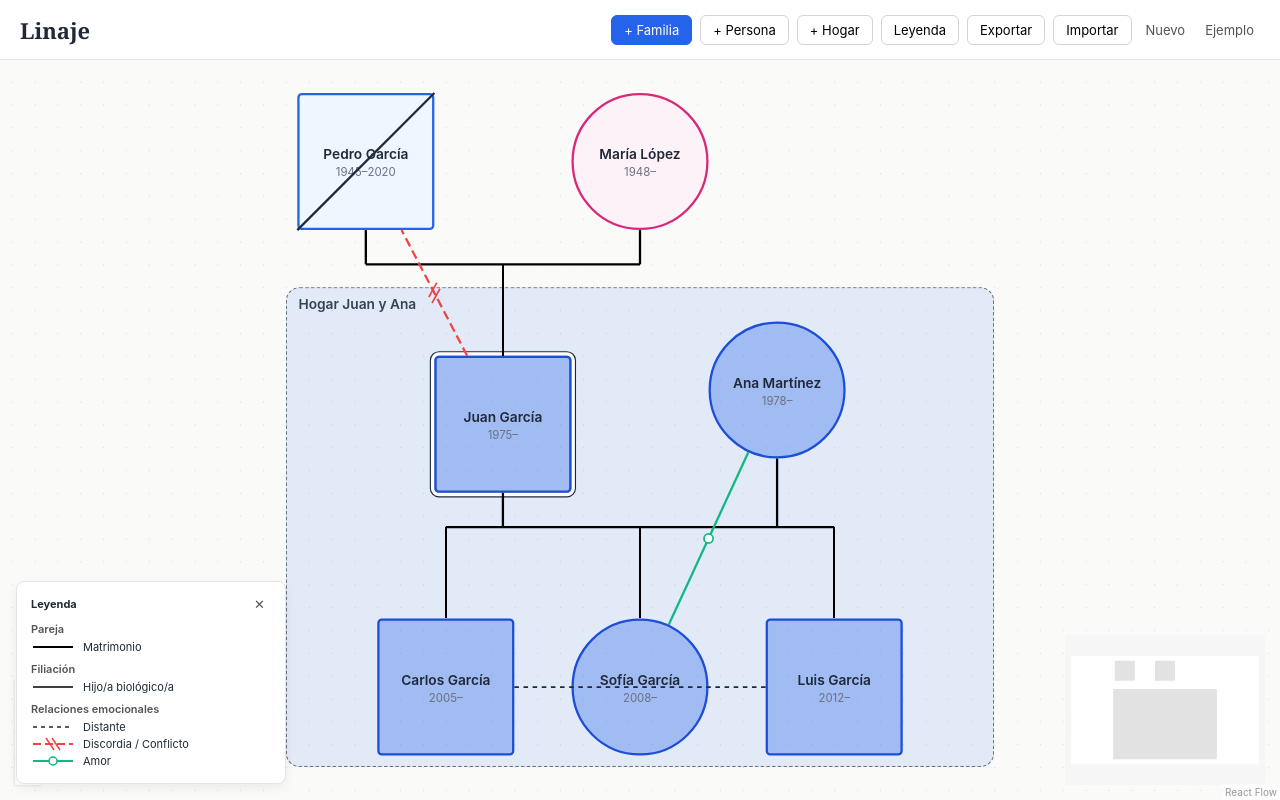
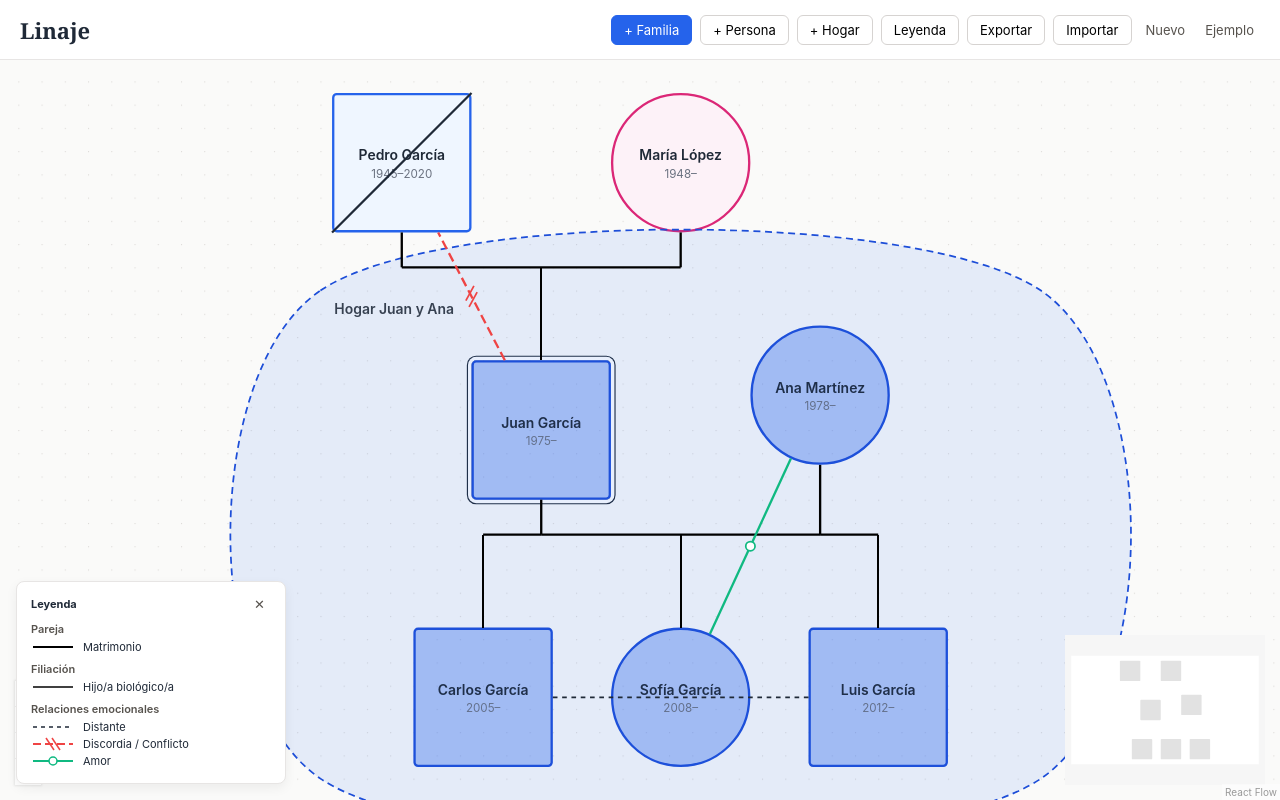
Before and after one commit to psjesusluis-coder/applinajez, a React (Vite) app in the folder Linaje/: page / in a window 1280 px wide. Built offline with nearby package versions, Linux system fonts and the light colour scheme.

Commit message:
Update print statement from 'Hello' to 'Goodbye'

```diff
--- a/Linaje/src/App.jsx
+++ b/Linaje/src/App.jsx
@@ -3,7 +3,7 @@ import {
 } from 'react';
 import {
   ReactFlow, Background, Controls, MiniMap, BackgroundVariant, ViewportPortal,
-  applyNodeChanges, NodeResizer,
+  applyNodeChanges, useReactFlow,
 } from '@xyflow/react';
 import '@xyflow/react/dist/style.css';
 import { PAREJA, FILIACION, EMOCION, GROUPS, ALL, LEGACY } from './relations.js';
@@ -11,13 +11,13 @@ import { PAREJA, FILIACION, EMOCION, GROUPS, ALL, LEGACY } from './relations.js'
 const STORAGE_KEY = 'linaje-genograma-v6';
 const NODE = 120;
 const HALF = 60;
-const PAIR_DROP = 30;   // bajada desde la base de cada persona hasta la línea de los padres
-const GEN_GAP = 230;    // distancia vertical entre generaciones
-const PAIR_GAP = 190;   // distancia horizontal de centro a centro en pareja
-const SIB_GAP = 170;    // distancia horizontal de centro a centro entre hijos
+const PAIR_DROP = 30;
+const GEN_GAP = 230;
+const PAIR_GAP = 190;
+const SIB_GAP = 170;
 const LINE = { color: '#000000', width: 2 };
+const HALO = 90;   // separación entre los miembros y el contorno del hogar
 
-// Fondo del cuadro del hogar, y sombreado de cada miembro
 const HOUSEHOLD_COLORS = {
   azul: { box: 'rgba(37, 99, 235, 0.10)', shade: 'rgba(37, 99, 235, 0.35)', border: '#1d4ed8' },
   verde: { box: 'rgba(16, 185, 129, 0.12)', shade: 'rgba(16, 185, 129, 0.40)', border: '#047857' },
@@ -25,7 +25,7 @@ const HOUSEHOLD_COLORS = {
   gris: { box: 'rgba(107, 114, 128, 0.12)', shade: 'rgba(107, 114, 128, 0.40)', border: '#374151' },
 };
 
-const Ctx = createContext({ act: () => {}, resizeHousehold: () => {}, shade: {} });
+const Ctx = createContext({ act: () => {}, shade: {}, editPoints: () => {} });
 
 const snap = (v) => Math.round(v);
 
@@ -37,6 +37,100 @@ const find = (list, id) => list.find((n) => n.id === id);
 const byIdMap = (nodes) => Object.fromEntries(nodes.map((n) => [n.id, n]));
 const opposite = (gender) => (gender === 'F' ? 'M' : 'F');
 const pairKey = (a, b) => [a, b].sort().join('|');
+
+/* ---------- Geometría del hogar ---------- */
+
+const rectPoints = (x, y, w, h) => [
+  { x, y },
+  { x: x + w, y },
+  { x: x + w, y: y + h },
+  { x, y: y + h },
+];
+
+// Curva suave que pasa por todos los puntos (Catmull-Rom cerrada)
+function smoothPath(pts) {
+  const n = pts.length;
+  if (n < 3) return '';
+  let d = `M ${pts[0].x} ${pts[0].y}`;
+  for (let i = 0; i < n; i++) {
+    const p0 = pts[(i - 1 + n) % n];
+    const p1 = pts[i];
+    const p2 = pts[(i + 1) % n];
+    const p3 = pts[(i + 2) % n];
+    const c1x = p1.x + (p2.x - p0.x) / 6;
+    const c1y = p1.y + (p2.y - p0.y) / 6;
+    const c2x = p2.x - (p3.x - p1.x) / 6;
+    const c2y = p2.y - (p3.y - p1.y) / 6;
+    d += ` C ${c1x} ${c1y} ${c2x} ${c2y} ${p2.x} ${p2.y}`;
+  }
+  return `${d} Z`;
+}
+
+function centroid(pts) {
+  return {
+    x: pts.reduce((s, p) => s + p.x, 0) / pts.length,
+    y: pts.reduce((s, p) => s + p.y, 0) / pts.length,
+  };
+}
+
+function topLeft(pts) {
+  return {
+    minX: Math.min(...pts.map((p) => p.x)),
+    minY: Math.min(...pts.map((p) => p.y)),
+  };
+}
+
+// Casco convexo (cadena monótona)
+function convexHull(points) {
+  const p = [...points].sort((a, b) => a.x - b.x || a.y - b.y);
+  if (p.length < 3) return p;
+  const cross = (o, a, b) => (a.x - o.x) * (b.y - o.y) - (a.y - o.y) * (b.x - o.x);
+  const lower = [];
+  for (const q of p) {
+    while (lower.length >= 2 && cross(lower[lower.length - 2], lower[lower.length - 1], q) <= 0) lower.pop();
+    lower.push(q);
+  }
+  const upper = [];
+  for (let i = p.length - 1; i >= 0; i--) {
+    const q = p[i];
+    while (upper.length >= 2 && cross(upper[upper.length - 2], upper[upper.length - 1], q) <= 0) upper.pop();
+    upper.push(q);
+  }
+  upper.pop();
+  lower.pop();
+  return lower.concat(upper);
+}
+
+// Contorno que envuelve a los miembros: círculos alrededor de cada centro y su casco
+function fitPoints(household, nodes) {
+  const members = household.members.map((id) => find(nodes, id)).filter(Boolean);
+  if (!members.length) return household.points;
+  const samples = [];
+  for (const m of members) {
+    const cx = snap(m.position.x) + HALF;
+    const cy = snap(m.position.y) + HALF;
+    for (let k = 0; k < 12; k++) {
+      const a = (2 * Math.PI * k) / 12;
+      samples.push({ x: snap(cx + HALO * Math.cos(a)), y: snap(cy + HALO * Math.sin(a)) });
+    }
+  }
+  const hull = convexHull(samples);
+  return hull.length >= 3 ? hull : household.points;
+}
+
+// Punto dentro de un polígono (regla del rayo)
+function pointInPoly(x, y, poly) {
+  let inside = false;
+  for (let i = 0, j = poly.length - 1; i < poly.length; j = i++) {
+    const xi = poly[i].x;
+    const yi = poly[i].y;
+    const xj = poly[j].x;
+    const yj = poly[j].y;
+    const hit = yi > y !== yj > y && x < ((xj - xi) * (y - yi)) / (yj - yi) + xi;
+    if (hit) inside = !inside;
+  }
+  return inside;
+}
 
 /* ---------- Modelo ---------- */
 
@@ -76,7 +170,6 @@ function spouseSlot(nodes, p, newGender) {
 }
 
 // Centra a los hijos de cada familia bajo el punto medio de sus padres.
-// Con onlyId, solo recalcula las familias donde esa persona es padre, madre o hijo.
 function relayoutOnce(g, onlyId) {
   const byId = byIdMap(g.nodes);
   const families = {};
@@ -133,16 +226,13 @@ function addSpouse(g, personId, newId) {
   return withLink(next, mkLink('pareja', personId, newId, 'matrimonio'));
 }
 
-// + Familia: crea una pareja nueva (hombre a la izquierda, mujer a la derecha)
-function addFamily(g) {
-  const y = 150;
-  const x = freeXDir(g.nodes, 300, y, 1);
-  const manId = uid();
-  const womanId = uid();
-  let next = withNode(g, personNode(manId, x, y, { name: 'Nuevo padre', gender: 'M' }));
-  next = withNode(next, personNode(womanId, x + PAIR_GAP, y, { name: 'Nueva madre', gender: 'F' }));
+// + Familia: un hombre y una mujer unidos por matrimonio
+function addFamily(g, manId, womanId) {
+  const x = freeXDir(g.nodes, 300, 150, 1);
+  let next = withNode(g, personNode(manId, x, 150, { name: 'Nuevo padre', gender: 'M' }));
+  next = withNode(next, personNode(womanId, x + PAIR_GAP, 150, { name: 'Nueva madre', gender: 'F' }));
   next = withLink(next, mkLink('pareja', manId, womanId, 'matrimonio'));
-  return { graph: next, selectedId: manId };
+  return relayoutAll(next);
 }
 
 function addParent(g, childId, newId) {
@@ -230,13 +320,10 @@ const SAMPLE = {
   households: [
     {
       id: 'hogar1',
-      x: 90,
-      y: 170,
-      width: 620,
-      height: 420,
       label: 'Hogar Juan y Ana',
       color: 'azul',
       members: ['padre', 'madre', 'hijo1', 'hija1', 'hijo2'],
+      points: rectPoints(90, 170, 620, 420),
     },
   ],
 };
@@ -266,16 +353,22 @@ function normalize(data) {
   const links = raw
     .filter((l) => types.includes(l.type) && ids.has(l.a) && ids.has(l.b) && ALL[l.kind])
     .map((l) => ({ id: uid(), ...l }));
-  const households = (Array.isArray(data.households) ? data.households : []).map((h) => ({
-    id: String(h.id ?? uid()),
-    x: snap(h.x ?? 0),
-    y: snap(h.y ?? 0),
-    width: snap(h.width ?? 340),
-    height: snap(h.height ?? 260),
-    label: h.label ?? 'Hogar',
-    color: HOUSEHOLD_COLORS[h.color] ? h.color : 'azul',
-    members: (h.members ?? []).map(String).filter((id) => ids.has(id)),
-  }));
+
+  // Hogares: si son de la versión anterior (rectángulo), se convierten en forma de cuatro esquinas
+  const households = (Array.isArray(data.households) ? data.households : []).map((h) => {
+    const points =
+      Array.isArray(h.points) && h.points.length >= 3
+        ? h.points.map((p) => ({ x: snap(p.x), y: snap(p.y) }))
+        : rectPoints(snap(h.x ?? 60), snap(h.y ?? 60), snap(h.width ?? 340), snap(h.height ?? 260));
+    return {
+      id: String(h.id ?? uid()),
+      label: h.label ?? 'Hogar',
+      color: HOUSEHOLD_COLORS[h.color] ? h.color : 'azul',
+      members: (h.members ?? []).map(String).filter((id) => ids.has(id)),
+      points,
+    };
+  });
+
   return relayoutAll({ nodes, links, households });
 }
 
@@ -285,13 +378,10 @@ function serialize(g) {
     links: g.links.map((l) => ({ id: l.id, type: l.type, a: l.a, b: l.b, kind: l.kind })),
     households: g.households.map((h) => ({
       id: h.id,
-      x: h.x,
-      y: h.y,
-      width: h.width,
-      height: h.height,
       label: h.label,
       color: h.color,
       members: h.members,
+      points: h.points,
     })),
   };
 }
@@ -306,7 +396,7 @@ function loadInitial() {
   return normalize(SAMPLE);
 }
 
-/* ---------- Nodos ---------- */
+/* ---------- Nodo de persona ---------- */
 
 function PersonNode({ id, data, selected }) {
   const { act, shade } = useContext(Ctx);
@@ -316,7 +406,6 @@ function PersonNode({ id, data, selected }) {
     data.gender === 'F' ? 'person--f' : 'person--m',
     selected && 'is-selected',
     data.index && 'is-index',
-    s && 'is-member',
   ]
     .filter(Boolean)
     .join(' ');
@@ -327,10 +416,7 @@ function PersonNode({ id, data, selected }) {
   };
 
   return (
-    <div
-      className={cls}
-      style={s ? { background: s.shade, borderColor: s.border } : undefined}
-    >
+    <div className={cls} style={s ? { background: s.shade, borderColor: s.border } : undefined}>
       {data.deceased && (
         <svg className="dead-line" viewBox="0 0 120 120" aria-hidden="true">
           <line x1="0" y1="120" x2="120" y2="0" stroke="#1f2937" strokeWidth="2" />
@@ -351,54 +437,195 @@ function PersonNode({ id, data, selected }) {
   );
 }
 
-// Cuadro del hogar. Sus cuadros de control son grandes para tocar en el celular.
-function HouseholdNode({ id, data, selected }) {
-  const { resizeHousehold } = useContext(Ctx);
-  const colors = HOUSEHOLD_COLORS[data.color] ?? HOUSEHOLD_COLORS.azul;
+const nodeTypes = { person: PersonNode };
+
+/* ---------- Asas del hogar: se arrastran con el dedo ---------- */
+
+// Adjunta un listener nativo en fase de objetivo, para que el arrastre
+// no active el paneo del lienzo por debajo.
+function useNativeDown(ref, handler) {
+  useEffect(() => {
+    const el = ref.current;
+    if (!el) return undefined;
+    const fn = (e) => {
+      e.stopPropagation();
+      e.preventDefault();
+      handler(e);
+    };
+    el.addEventListener('pointerdown', fn);
+    return () => el.removeEventListener('pointerdown', fn);
+  }, [ref, handler]);
+}
+
+function Grip({ kind, x, y, onDown }) {
+  const ref = useRef(null);
+  useNativeDown(ref, onDown);
+  const style = { pointerEvents: 'auto', touchAction: 'none' };
+
+  if (kind === 'square') {
+    return (
+      <rect
+        ref={ref}
+        x={x - 10}
+        y={y - 10}
+        width={20}
+        height={20}
+        rx={4}
+        fill="#ffffff"
+        stroke="#374151"
+        strokeWidth={2}
+        style={{ ...style, cursor: 'move' }}
+      />
+    );
+  }
+  if (kind === 'mid') {
+    return (
+      <circle
+        ref={ref}
+        cx={x}
+        cy={y}
+        r={8}
+        fill="#2563eb"
+        stroke="#ffffff"
+        strokeWidth={2}
+        style={{ ...style, cursor: 'copy' }}
+      />
+    );
+  }
   return (
-    <div
-      style={{
-        width: '100%',
-        height: '100%',
-        boxSizing: 'border-box',
-        background: colors.box,
-        border: '1.5px dashed #6b7280',
-        borderRadius: 12,
-        position: 'relative',
-      }}
-    >
-      <NodeResizer
-        isVisible={selected}
-        minWidth={160}
-        minHeight={120}
-        onResize={(_, p) => resizeHousehold(id, p)}
-        lineStyle={{ borderColor: '#6b7280', borderWidth: 2 }}
-        handleStyle={{
-          width: 22,
-          height: 22,
-          borderRadius: 4,
-          background: '#ffffff',
-          border: '2px solid #374151',
-        }}
-      />
-      <div
-        style={{
-          position: 'absolute',
-          top: 6,
-          left: 10,
-          fontSize: 12,
-          fontWeight: 600,
-          color: '#374151',
-          pointerEvents: 'none',
-        }}
-      >
-        {data.label || 'Hogar'}
-      </div>
-    </div>
+    <circle
+      ref={ref}
+      cx={x}
+      cy={y}
+      r={12}
+      fill="#374151"
+      stroke="#ffffff"
+      strokeWidth={2}
+      style={{ ...style, cursor: 'move' }}
+    />
   );
 }
 
-const nodeTypes = { person: PersonNode, household: HouseholdNode };
+/* ---------- Capa de hogares: formas libres ---------- */
+
+function HouseholdLayer({ households, selectedId, onSelect, marking }) {
+  const { screenToFlowPosition } = useReactFlow();
+  const { editPoints } = useContext(Ctx);
+
+  // mode: { type: 'vertex', idx } | { type: 'mid', idx } | { type: 'move' }
+  function beginDrag(e, hid, mode) {
+    const h = find(households, hid);
+    if (!h) return;
+    const start = screenToFlowPosition({ x: e.clientX, y: e.clientY });
+    const orig = h.points;
+    let idx = mode.idx;
+
+    if (mode.type === 'mid') {
+      const n = orig.length;
+      const a = orig[mode.idx];
+      const b = orig[(mode.idx + 1) % n];
+      const m = { x: snap((a.x + b.x) / 2), y: snap((a.y + b.y) / 2) };
+      editPoints(hid, (pts) => [...pts.slice(0, mode.idx + 1), m, ...pts.slice(mode.idx + 1)]);
+      idx = mode.idx + 1;
+    }
+
+    const move = (ev) => {
+      const p = screenToFlowPosition({ x: ev.clientX, y: ev.clientY });
+      if (mode.type === 'move') {
+        const dx = p.x - start.x;
+        const dy = p.y - start.y;
+        editPoints(hid, () => orig.map((q) => ({ x: snap(q.x + dx), y: snap(q.y + dy) })));
+      } else {
+        editPoints(hid, (pts) =>
+          pts.map((q, i) => (i === idx ? { x: snap(p.x), y: snap(p.y) } : q))
+        );
+      }
+    };
+    const up = () => {
+      window.removeEventListener('pointermove', move);
+      window.removeEventListener('pointerup', up);
+    };
+    window.addEventListener('pointermove', move);
+    window.addEventListener('pointerup', up);
+  }
+
+  return (
+    <svg className="drawings">
+      {households.map((h) => {
+        const pts = h.points;
+        const d = smoothPath(pts);
+        const c = HOUSEHOLD_COLORS[h.color] ?? HOUSEHOLD_COLORS.azul;
+        const sel = h.id === selectedId;
+        const tl = topLeft(pts);
+        const cen = centroid(pts);
+        return (
+          <g key={h.id}>
+            <path
+              d={d}
+              fill={c.box}
+              stroke={c.border}
+              strokeWidth={sel ? 2.5 : 1.5}
+              strokeDasharray={sel ? undefined : '6 4'}
+              style={{ pointerEvents: 'none' }}
+            />
+            <path
+              d={d}
+              fill="none"
+              stroke="transparent"
+              strokeWidth={24}
+              style={{ pointerEvents: 'stroke', cursor: 'pointer' }}
+              onClick={() => {
+                if (!marking) onSelect(h.id);
+              }}
+            />
+            <text
+              x={tl.minX + 12}
+              y={tl.minY + 20}
+              fontSize={12}
+              fontWeight={600}
+              fill="#374151"
+              style={{ pointerEvents: 'none' }}
+            >
+              {h.label}
+            </text>
+
+            {sel && !marking && (
+              <>
+                {pts.map((p, i) => {
+                  const q = pts[(i + 1) % pts.length];
+                  return (
+                    <Grip
+                      key={`m${i}`}
+                      kind="mid"
+                      x={(p.x + q.x) / 2}
+                      y={(p.y + q.y) / 2}
+                      onDown={(e) => beginDrag(e, h.id, { type: 'mid', idx: i })}
+                    />
+                  );
+                })}
+                {pts.map((p, i) => (
+                  <Grip
+                    key={`v${i}`}
+                    kind="square"
+                    x={p.x}
+                    y={p.y}
+                    onDown={(e) => beginDrag(e, h.id, { type: 'vertex', idx: i })}
+                  />
+                ))}
+                <Grip
+                  kind="move"
+                  x={cen.x}
+                  y={cen.y}
+                  onDown={(e) => beginDrag(e, h.id, { type: 'move' })}
+                />
+              </>
+            )}
+          </g>
+        );
+      })}
+    </svg>
+  );
+}
 
 /* ---------- Trazos ---------- */
 
@@ -870,7 +1097,8 @@ function Editor({
 }
 
 function HouseholdEditor({
-  household, graph, onChange, onMark, onRemoveMember, onAddMember, onDelete, onClose,
+  household, graph, onChange, onMark, onFit, onRemoveCorner,
+  onCapture, onRemoveMember, onAddMember, onDelete, onClose,
 }) {
   const byId = byIdMap(graph.nodes);
   const members = household.members.map((id) => byId[id]).filter(Boolean);
@@ -900,12 +1128,14 @@ function HouseholdEditor({
       </label>
 
       <p className="hint">
-        Arrastra el cuadro para moverlo, o toca sus cuadros de las esquinas y lados para cambiar su tamaño.
+        Mueve las esquinas cuadradas para moldear la forma. Los puntos azules entre esquinas agregan una esquina nueva.
+        El punto oscuro mueve toda la forma.
       </p>
 
-      <button className="primary" onClick={onMark}>
-        Marcar miembros tocando personas
-      </button>
+      <button className="primary" onClick={onFit}>Ajustar al contorno de miembros</button>
+      <button onClick={onMark}>Marcar miembros tocando personas</button>
+      <button onClick={onCapture}>Capturar personas dentro de la forma</button>
+      <button onClick={onRemoveCorner}>Quitar última esquina</button>
 
       <div className="section-title">Miembros</div>
       {members.length === 0 && <p className="hint">Este hogar no tiene miembros todavía.</p>}
@@ -975,22 +1205,6 @@ function Legend({ graph, onClose }) {
 
 /* ---------- App ---------- */
 
-// Hogares primero (quedan detrás), luego personas
-function flowNodes(g) {
-  const households = g.households.map((h) => ({
-    id: h.id,
-    type: 'household',
-    position: { x: h.x, y: h.y },
-    width: h.width,
-    height: h.height,
-    style: { width: h.width, height: h.height },
-    zIndex: -1,
-    selected: !!h.selected,
-    data: { label: h.label, color: h.color },
-  }));
-  return [...households, ...g.nodes];
-}
-
 export default function App() {
   const [graph, setGraph] = useState(loadInitial);
   const [selectedId, setSelectedId] = useState(null);
@@ -1018,43 +1232,26 @@ export default function App() {
     return out;
   }, [graph.households]);
 
+  // Solo las personas son nodos de React Flow; los hogares se dibujan en su propia capa
   const onNodesChange = useCallback(
     (changes) =>
       setGraph((g) => {
-        const combined = applyNodeChanges(changes, flowNodes(g));
-        const hMap = byIdMap(g.households);
-        const households = combined
-          .filter((n) => n.type === 'household' && hMap[n.id])
-          .map((n) => ({
-            ...hMap[n.id],
-            x: snap(n.position.x),
-            y: snap(n.position.y),
-          }));
-        const nodes = combined.filter((n) => n.type !== 'household');
+        const nodes = applyNodeChanges(changes, g.nodes);
         const ids = new Set(nodes.map((n) => n.id));
-        return {
-          ...g,
-          nodes,
-          households,
-          links: g.links.filter((l) => ids.has(l.a) && ids.has(l.b)),
-        };
+        return { ...g, nodes, links: g.links.filter((l) => ids.has(l.a) && ids.has(l.b)) };
       }),
     []
   );
 
   const onNodeDragStop = useCallback((_, node) => {
-    if (node.type === 'household') return;
     setGraph((g) => relayoutAll(g, node.id));
   }, []);
 
-  const resizeHousehold = useCallback((id, p) => {
+  // Cambia los puntos de un hogar (arrastre de esquinas, puntos y forma completa)
+  const editPoints = useCallback((id, fn) => {
     setGraph((g) => ({
       ...g,
-      households: g.households.map((h) =>
-        h.id === id
-          ? { ...h, x: snap(p.x), y: snap(p.y), width: snap(p.width), height: snap(p.height) }
-          : h
-      ),
+      households: g.households.map((h) => (h.id === id ? { ...h, points: fn(h.points) } : h)),
     }));
   }, []);
 
@@ -1062,15 +1259,14 @@ export default function App() {
     const newId = uid();
     setGraph((g) => relayoutAll(ACTIONS[type](g, id, newId)));
   }, []);
-  const ctx = useMemo(() => ({ act, resizeHousehold, shade }), [act, resizeHousehold, shade]);
+  const ctx = useMemo(() => ({ act, shade, editPoints }), [act, shade, editPoints]);
 
   const selected = find(graph.nodes, selectedId);
   const selectedHousehold = find(graph.households, selectedId);
 
-  // Toque en una persona: en modo de marcado la agrega o quita del hogar; si no, la selecciona
   const onNodeClick = useCallback(
     (_, n) => {
-      if (marking && n.type === 'person') {
+      if (marking) {
         setGraph((g) => ({
           ...g,
           households: g.households.map((h) => {
@@ -1089,6 +1285,10 @@ export default function App() {
     [marking]
   );
 
+  function selectHousehold(id) {
+    if (!marking) setSelectedId(id);
+  }
+
   function startMarking() {
     if (!selectedHousehold) return;
     setMarking(selectedHousehold.id);
@@ -1105,33 +1305,26 @@ export default function App() {
     setSelectedId(id);
   }
 
-  // + Familia: crea una pareja y la deja seleccionada para agregar hijos
   function addFamilyUnit() {
-    let selectedNew = null;
-    setGraph((g) => {
-      const { graph: next, selectedId: sid } = addFamily(g);
-      selectedNew = sid;
-      return relayoutAll(next);
-    });
-    // selectedNew se fija dentro del mismo ciclo de actualización
-    setTimeout(() => setSelectedId(selectedNew), 0);
+    const manId = uid();
+    const womanId = uid();
+    setGraph((g) => addFamily(g, manId, womanId));
+    setSelectedId(manId);
   }
 
   function addHousehold() {
     const id = uid();
+    const off = 60 + graph.households.length * 30;
     setGraph((g) => ({
       ...g,
       households: [
         ...g.households,
         {
           id,
-          x: 60 + g.households.length * 30,
-          y: 60 + g.households.length * 30,
-          width: 340,
-          height: 260,
           label: 'Hogar',
           color: 'azul',
           members: [],
+          points: rectPoints(off, off, 340, 260),
         },
       ],
     }));
@@ -1177,6 +1370,36 @@ export default function App() {
       ...g,
       households: g.households.map((h) => (h.id === id ? { ...h, ...patch } : h)),
     }));
+  }
+
+  function fitHousehold(id) {
+    setGraph((g) => ({
+      ...g,
+      households: g.households.map((h) => (h.id === id ? { ...h, points: fitPoints(h, g.nodes) } : h)),
+    }));
+  }
+
+  function removeCorner(id) {
+    setGraph((g) => ({
+      ...g,
+      households: g.households.map((h) =>
+        h.id === id && h.points.length > 3 ? { ...h, points: h.points.slice(0, -1) } : h
+      ),
+    }));
+  }
+
+  function captureMembers(id) {
+    setGraph((g) => {
+      const h = find(g.households, id);
+      if (!h) return g;
+      const inside = g.nodes
+        .filter((n) => pointInPoly(snap(n.position.x) + HALF, snap(n.position.y) + HALF, h.points))
+        .map((n) => n.id);
+      return {
+        ...g,
+        households: g.households.map((x) => (x.id === id ? { ...x, members: inside } : x)),
+      };
+    });
   }
 
   function removeHouseholdMember(hid, pid) {
@@ -1284,7 +1507,7 @@ export default function App() {
         <div className="body">
           <div className="canvas">
             <ReactFlow
-              nodes={flowNodes(graph)}
+              nodes={graph.nodes}
               edges={[]}
               onNodesChange={onNodesChange}
               onNodeDragStop={onNodeDragStop}
@@ -1299,6 +1522,12 @@ export default function App() {
               <Controls />
               <MiniMap pannable zoomable />
               <ViewportPortal>
+                <HouseholdLayer
+                  households={graph.households}
+                  selectedId={selectedId}
+                  onSelect={selectHousehold}
+                  marking={marking}
+                />
                 <Drawings graph={graph} />
               </ViewportPortal>
             </ReactFlow>
@@ -1312,6 +1541,9 @@ export default function App() {
               graph={graph}
               onChange={(patch) => updateHousehold(selectedHousehold.id, patch)}
               onMark={startMarking}
+              onFit={() => fitHousehold(selectedHousehold.id)}
+              onRemoveCorner={() => removeCorner(selectedHousehold.id)}
+              onCapture={() => captureMembers(selectedHousehold.id)}
               onRemoveMember={(pid) => removeHouseholdMember(selectedHousehold.id, pid)}
               onAddMember={(pid) => addHouseholdMember(selectedHousehold.id, pid)}
               onDelete={() => deleteHousehold(selectedHousehold.id)}
```
